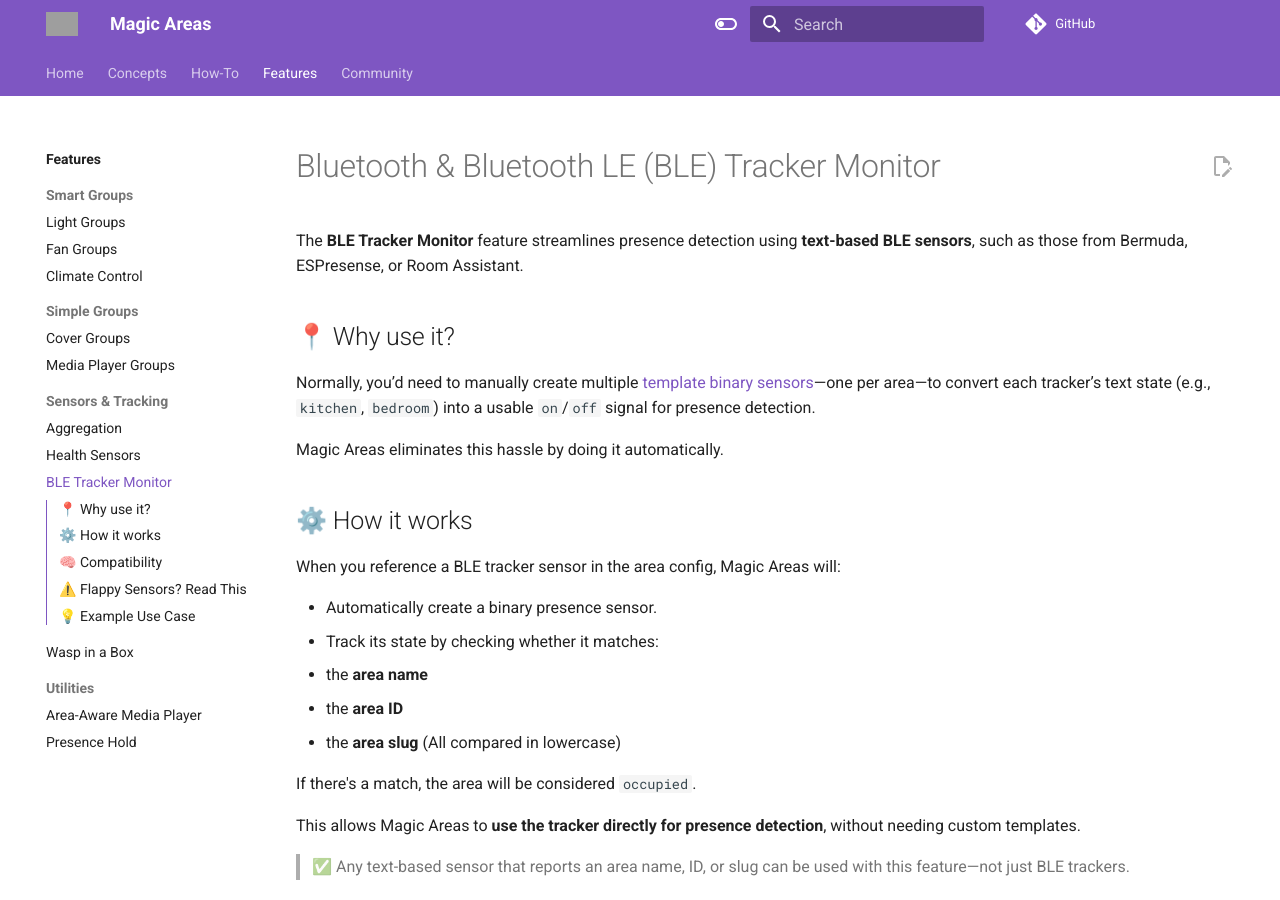
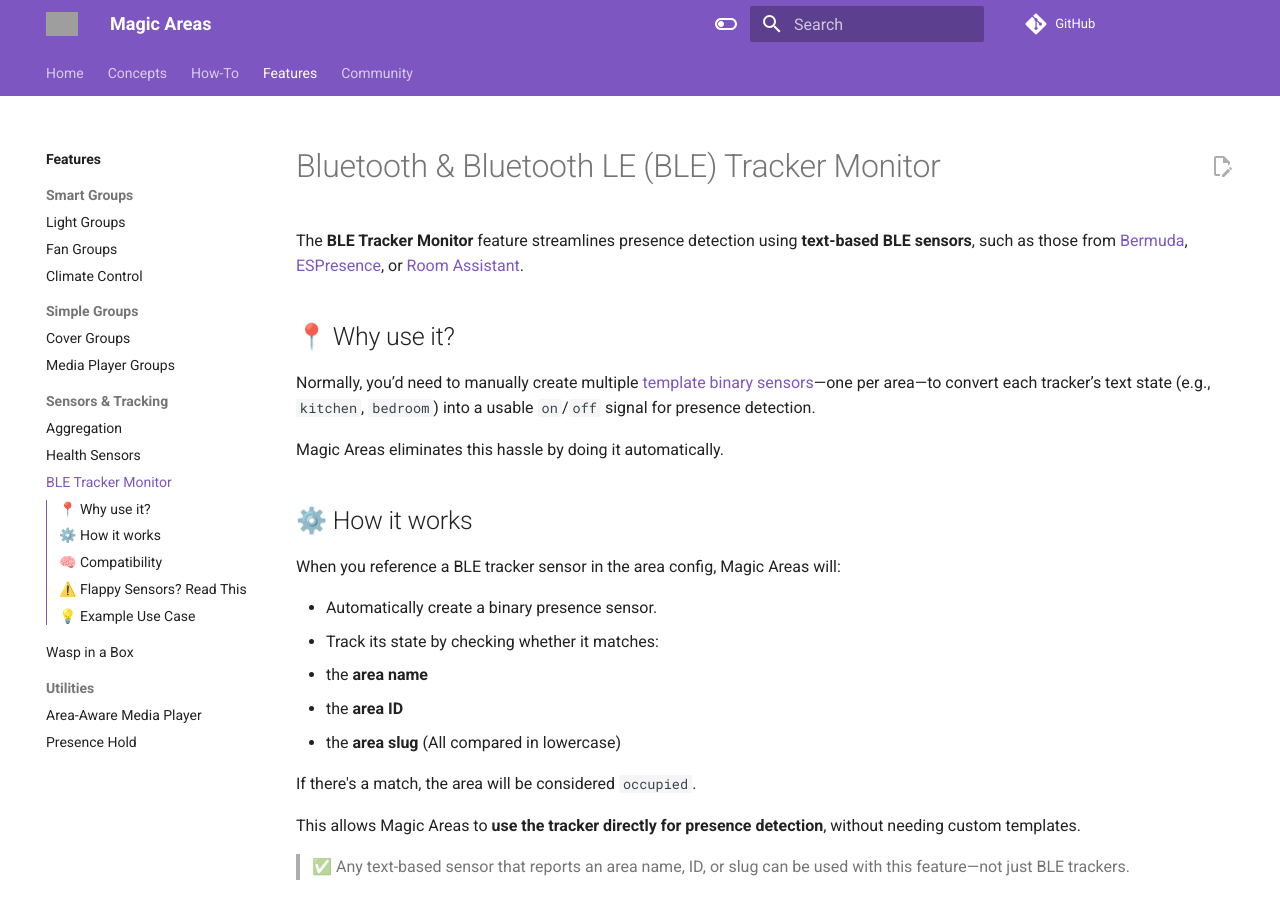
Before and after one commit to jseidl/hass-magic_areas, an MkDocs documentation site: the page built from docs/source/features/ble-tracker-monitor.md, in a window 1280 px wide and 900 px high. Built offline with MkDocs 1.6.1 and Material for MkDocs 9.7.7, drawn with Linux system fonts in a browser that asks for light colours; comment, search, counter and statistics services are not loaded; grey boxes are pictures that could not be loaded.

```diff
--- a/docs/source/features/ble-tracker-monitor.md
+++ b/docs/source/features/ble-tracker-monitor.md
@@ -1,6 +1,6 @@
 # Bluetooth & Bluetooth LE (BLE) Tracker Monitor
 
-The **BLE Tracker Monitor** feature streamlines presence detection using **text-based BLE sensors**, such as those from Bermuda, ESPresense, or Room Assistant.
+The **BLE Tracker Monitor** feature streamlines presence detection using **text-based BLE sensors**, such as those from [Bermuda](https://github.com/agittins/bermuda), [ESPresence](https://espresense.com/), or [Room Assistant](https://github.com/mKeRix/room-assistant).
 
 ## 📍 Why use it?
 
```
Also changed, not shown: docs/source/features/aggregation.md (+1 -1 lines), docs/source/features/health-sensor.md (+1 -1 lines).
